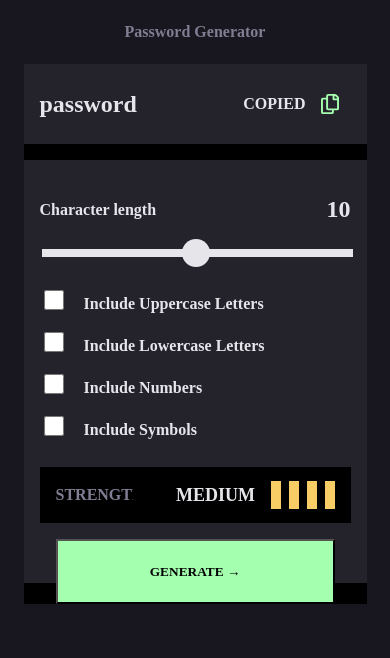
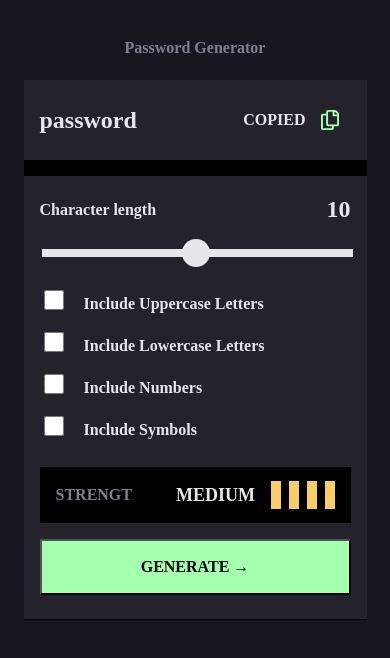
Before and after one commit to kaiuliia/password-generator, a React (Create React App) app: page / in a window 390 px wide. Shown: the top 658 px of the page. Built offline with nearby package versions, Linux system fonts and the light colour scheme.

Commit message:
upd all changes for  mobile media screen

```diff
--- a/src/App.css
+++ b/src/App.css
@@ -4,8 +4,6 @@
     url("assets/fonts/static/JetBrainsMono-BoldItalic.ttf") format("ttf"),
     url("assets/fonts/JetBrainsMono-Italic-VariableFont_wght.ttf") format("ttf"),
     url("assets/fonts/JetBrainsMono-VariableFont_wght.ttf") format("ttf");
-  /*font-weight: 400;*/
-  /*font-style: normal;*/
 }
 
 html {
@@ -14,12 +12,9 @@ html {
 .App {
   font-family: "JetBrains Mono";
   font-weight: bold;
-  /*text-align: center;*/
   display: flex;
   flex-direction: column;
   align-items: center;
-  vertical-align: center;
-  /*justify-content: center;*/
 }
 
 .App-logo {
@@ -40,7 +35,6 @@ html {
 
 .Form {
   display: flex;
-
   flex-direction: column;
   align-items: center;
   justify-content: flex-start;
@@ -53,7 +47,6 @@ html {
 }
 
 .Output {
-  /*margin:2rem;*/
   background: #24232c;
   display: flex;
   justify-content: space-between;
@@ -98,7 +91,6 @@ img {
   background: #24232c;
   display: flex;
   justify-content: space-between;
-  /*width: 540px;*/
   height: 43px;
   padding-top: 24px;
   margin-top: 24px;
@@ -121,7 +113,6 @@ img {
 }
 
 .slider-bar {
-  /*position: absolute;*/
   width: 476px;
   height: 28px;
   left: 482px;
@@ -133,10 +124,8 @@ img {
   -webkit-appearance: none;
   width: 100%;
   height: 8px;
-
   background: #e6e5ea;
   outline: none;
-
   -webkit-transition: 0.5s;
 }
 
@@ -172,17 +161,12 @@ img {
   position: relative;
 }
 
-.container {
-  /*padding-top: 0.5rem;*/
-}
 .strength-container {
   display: flex;
   justify-content: space-between;
-  /*width: 100%;*/
   height: 72px;
   margin: 12px 0 32px 0;
   padding: 0 32px 0 32px;
-  /*align-items: center;*/
 }
 
 .leftStrength {
@@ -233,7 +217,6 @@ img {
   background: #a4ffaf;
   height: 65px;
   width: 476px;
-
   margin: 0 32px 0 32px;
   font-family: "JetBrains Mono";
   font-weight: bold;
@@ -241,16 +224,13 @@ img {
 
 /*Tablet*/
 @media screen and (max-width: 1279px) and (min-width: 601px) {
-  .Form {
-    width: 540px;
-    height: 632px;
-  }
 }
 
 /*Mobile*/
 
 @media screen and (max-width: 600px) {
   .App-header {
+    padding-top: 16px;
     font-size: 16px;
     margin: 0;
   }
@@ -282,12 +262,12 @@ img {
 
   .settings-container {
     width: 343px;
-    height: 423px;
+    height: 443px;
   }
 
   .slider-container {
     height: 67px;
-    padding-top: 16px;
+    padding-top: 0;
     margin-top: 16px;
   }
   .slider-left {
@@ -300,7 +280,6 @@ img {
   }
 
   .slider-bar {
-    /*position: absolute;*/
     width: 311px;
     height: 28px;
     left: 482px;
@@ -341,7 +320,6 @@ img {
 
   .rightStrength {
     font-size: 18px;
-
     padding-right: 16px;
   }
 
@@ -349,18 +327,10 @@ img {
     margin-left: 16px;
   }
 
-  .buttonContainer {
-    display: flex;
-    justify-content: center;
-    align-items: center;
-  }
   .button {
-    background: #a4ffaf;
-    height: 65px;
-    width: 476px;
-
-    margin: 0 32px 0 32px;
-    font-family: "JetBrains Mono";
-    font-weight: bold;
+    height: 56px;
+    width: 311px;
+    font-size: 16px;
+    margin: 0 16px 0 16px;
   }
 }
```
